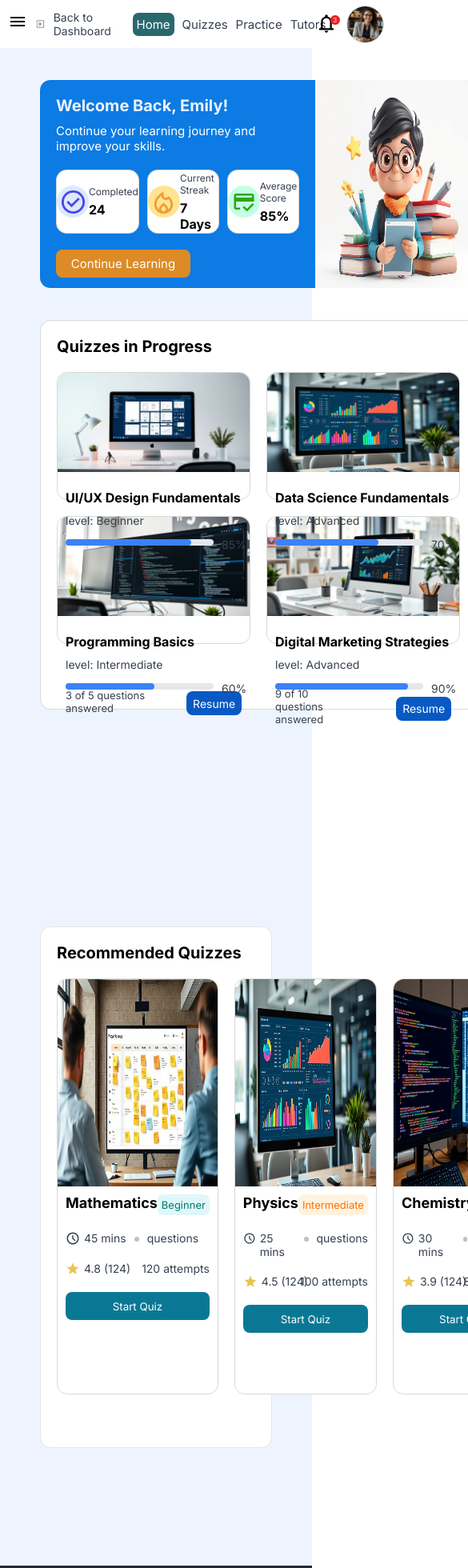
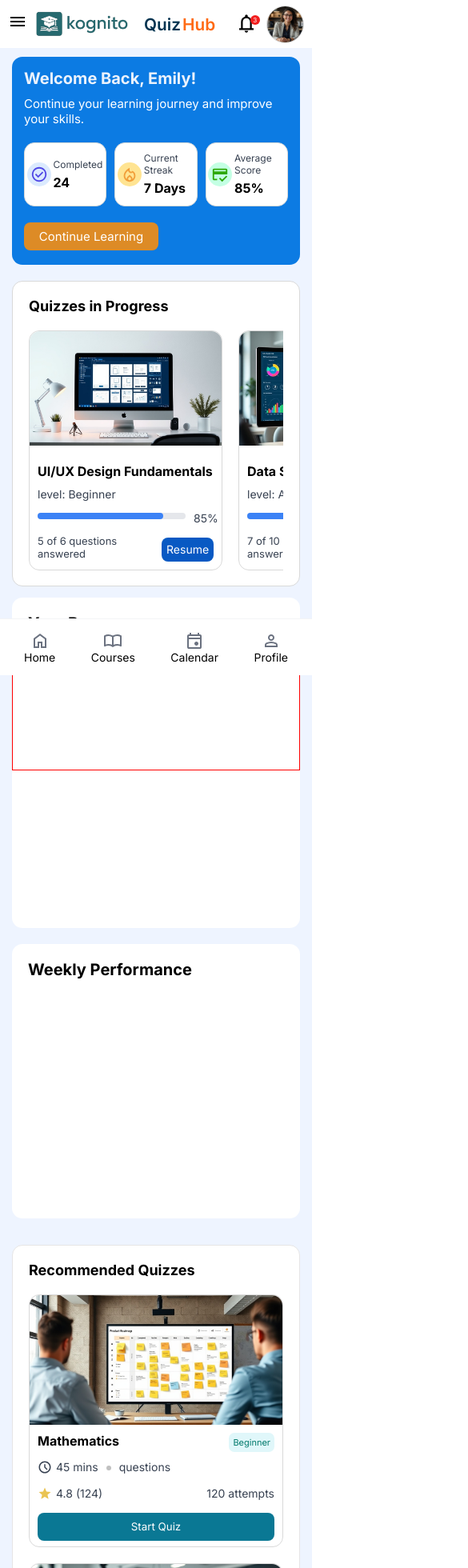
Before and after one commit to John-hackx/Kognito, a React (Vite) app: page /quizhub/home in a window 390 px wide. Shown: the top 1960 px of the page at 80% size, 585 px wide, since content can reach past the window. Built offline with nearby package versions, Linux system fonts and the light colour scheme; a web font is replaced by a local one.

Commit message:
close to finishing quiz hub home page mobile

```diff
--- a/src/Main_App/components/Header.module.css
+++ b/src/Main_App/components/Header.module.css
@@ -142,3 +142,9 @@
     flex: 0.4;
   }
 }
+
+@media (min-width: 510px) {
+  .bell span {
+    margin-top: -30px;
+  }
+}
--- a/src/Quiz_Section/components/QuizHubMain.jsx
+++ b/src/Quiz_Section/components/QuizHubMain.jsx
@@ -11,16 +11,23 @@ import clsx from "clsx";
 import { RecommendedQuizCard } from "./RecommendedQuizCard";
 import { useContext } from "react";
 import { QuizzesContext } from "./QuizzesContext";
+import { WindowSizeContext } from "../../Main_App/components/WindowSizeContext";
 
 function QuizHubMain() {
   const { state } = useContext(QuizzesContext);
+  const { windowWidth } = useContext(WindowSizeContext);
+
+  const mobileView = windowWidth <= 500;
 
   // console.log(state);
   // console.log(dispatch);
   const topRightStyles = { paddingLeft: "10px", border: "0px solid red" };
   const barStyles = { width: "84%" };
   const progressTextStyles = { marginTop: "14px" };
-  const lessonsCompleteStyles = { width: "100%", border: "0px solid red" };
+  const lessonsCompleteStyles = {
+    width: `${mobileView ? "110%" : "100%"}`,
+    border: "0px solid red",
+  };
   return (
     <div className={styles.main}>
       <div className={styles.subMainTop}>
@@ -49,12 +56,15 @@ function QuizHubMain() {
                 Continue Learning
               </button>
             </div>
+            {!mobileView && (
               <div className={styles.heroRight}>
                 <img src={heroImage} alt="Hero" />
               </div>
+            )}
           </div>
           <div className={styles.quizInProgress}>
             <h3>Quizzes in Progress</h3>
+            <div className={styles.quizInProgressSub}>
               <div className={styles.quizInProgressCardContainer}>
                 {QuizInProgress.map((item) => (
                   <CourseProgressCard
@@ -80,17 +90,23 @@ function QuizHubMain() {
               </div>
             </div>
           </div>
+        </div>
         <div className={styles.left}>
           <div className={styles.progress}>
             <h3 className={clsx(styles.progressHeader)}>Your Progress</h3>
             <div className={styles.progressCircleContainer}></div>
           </div>
-          <div className={styles.weeklyPerformance}></div>
+          <div className={styles.weeklyPerformance}>
+            <h3 className={clsx(styles.performanceHeader)}>
+              Weekly Performance
+            </h3>
+          </div>
         </div>
       </div>
 
       <div className={styles.subMainMiddle}>
         <h3 className={clsx(styles.recommendedTitle)}>Recommended Quizzes</h3>
+        <div className={styles.recommendedSub}>
           <div className={styles.recommendedCardsContainer}>
             {shuffleArray(state.quizzes)
               .slice(0, 4)
@@ -113,6 +129,7 @@ function QuizHubMain() {
           <RecommendedQuizCard />
           <RecommendedQuizCard />
           <RecommendedQuizCard /> */}
+          </div>
         </div>
       </div>
     </div>
--- a/src/Quiz_Section/components/QuizHubMain.module.css
+++ b/src/Quiz_Section/components/QuizHubMain.module.css
@@ -25,6 +25,7 @@
   border-radius: 13px;
   display: flex;
 }
+
 .heroLeft {
   flex: 0.6;
   padding: 20px;
@@ -110,18 +111,22 @@
   border: 0.8px solid #d9d9d9;
   margin-top: 40px;
   background-color: #ffffff;
+  padding-left: 20px;
+  padding-right: 20px;
 }
 .quizInProgress h3 {
-  padding: 20px;
+  padding-top: 20px;
+  padding-bottom: 20px;
   font-size: 20px;
   /* border: 1px solid green; */
+}
+.quizInProgressSub {
+  height: 100%;
 }
 
 .quizInProgressCardContainer {
   /* border: 1px solid red; */
   height: 85%;
-  padding-left: 20px;
-  padding-right: 20px;
   display: grid;
   grid-template-columns: 1fr 1fr;
   grid-template-rows: 160px 160px;
@@ -155,6 +160,10 @@
   border-radius: 13px;
   height: 343px;
 }
+.performanceHeader {
+  font-size: 20px;
+  padding: 20px;
+}
 
 .subMainMiddle {
   border: 0.8px solid #e6e5e5;
@@ -167,12 +176,16 @@
   font-size: 20px;
   padding: 20px;
 }
+.recommendedSub {
+  height: 100%;
+  /* width: 100%; */
+  padding-left: 20px;
+  padding-right: 20px;
+}
 .recommendedCardsContainer {
   /* border: 1px solid red; */
-  height: 80%;
-  padding-left: 20px;
+  height: 75%;
   display: flex;
-  padding-right: 20px;
   gap: 20px;
 }
 .recommendedQuizCard {
@@ -279,3 +292,321 @@
   color: #0a7894;
   transition: all 0.3s ease-in-out;
 }
+
+@media (min-width: 360px) and (max-width: 500px) {
+  .main {
+    padding-left: 15px;
+    padding-right: 15px;
+    padding-top: 150px;
+    height: 334vh;
+  }
+  .subMainTop {
+    flex-direction: column;
+  }
+  .hero {
+    flex-direction: column;
+    margin-top: -15.5vh;
+  }
+  .heroLeft {
+    padding: 15px;
+  }
+  .svgContainer {
+    width: 30px;
+    height: 30px;
+  }
+  .svgContainer svg {
+    width: 22px;
+    height: 22px;
+  }
+  .heroCardRight h4 {
+    font-size: 16px;
+  }
+  .quizInProgress {
+    margin-top: 20px;
+    height: 43vh;
+  }
+  .quizInProgress h3 {
+    font-size: 18px;
+  }
+  .quizInProgressCardContainer {
+    display: flex;
+    overflow-x: scroll;
+    height: 90%;
+  }
+
+  .left {
+    margin-top: -20px;
+  }
+  .weeklyPerformance {
+    margin-top: 20px;
+  }
+
+  .subMainMiddle {
+    margin-top: 66vh;
+    height: 165vh;
+    /* border: 1px solid red; */
+    margin-top: 105px;
+    padding-bottom: 10px;
+  }
+  .recommendedTitle {
+    font-size: 18px;
+    padding: 20px;
+  }
+  .recommendedCardsContainer {
+    height: 95%;
+
+    display: flex;
+    flex-direction: column;
+    /* overflow-x: scroll; */
+    gap: 20px;
+  }
+  .recommendedQuizCard {
+    height: 100%;
+    display: flex;
+    flex-direction: column;
+  }
+  .recommendedQuizCardTop {
+    flex: 0.5;
+    /* border: 1px solid green; */
+  }
+  .recommendedQuizCardBottom {
+    flex: 0.5;
+    /* border: 1px solid black; */
+    overflow-y: hidden;
+    padding-left: 10px;
+    padding-right: 10px;
+  }
+  .recommendedCardHeader {
+    margin-top: 10px;
+  }
+  .recommendedCourseTitle {
+    font-size: 16px;
+  }
+  .recommendedCourseLevel {
+    font-size: 11px;
+  }
+  .recommendedCardDescription {
+    margin-top: 10px;
+  }
+  .recommendedCardDescription svg .recommendedCourseTime {
+    font-size: 12px;
+  }
+  .recommendedQuizCardRating {
+    margin-top: 15px;
+  }
+  .recommendedQuizButton {
+    margin-top: 15px;
+  }
+
+  /* Scroll bar design */
+  .quizInProgressCardContainer {
+    /* width: 100%; */
+    max-height: 300px; /* adjust as needed */
+    overflow: auto;
+    scrollbar-width: thin; /* Firefox */
+    scrollbar-color: transparent transparent; /* Firefox */
+    transition: scrollbar-color 0.3s ease;
+  }
+
+  /* Show scrollbar only on hover or scroll */
+  .quizInProgressCardContainer:hover {
+    scrollbar-color: #888 #f1f1f1;
+  }
+
+  /* Chrome, Edge, Safari (WebKit browsers) */
+  .quizInProgressCardContainer::-webkit-scrollbar {
+    width: 8px;
+    height: 8px;
+  }
+
+  .quizInProgressCardContainer::-webkit-scrollbar-track {
+    background: transparent;
+  }
+
+  .quizInProgressCardContainer::-webkit-scrollbar-thumb {
+    background-color: transparent;
+    border-radius: 10px;
+    transition: background-color 0.3s ease;
+  }
+
+  .quizInProgressCardContainer:hover::-webkit-scrollbar-thumb {
+    background-color: #888;
+  }
+
+  /* Hide scrollbar buttons (arrows) */
+  .quizInProgressCardContainer::-webkit-scrollbar-button {
+    display: none;
+    height: 0;
+    width: 0;
+  }
+
+  /* Scroll bar design */
+  .recommendedCardsContainer {
+    /* width: 100%; */
+    /* max-height: 300px; adjust as needed */
+    overflow: auto;
+    scrollbar-width: thin; /* Firefox */
+    scrollbar-color: transparent transparent; /* Firefox */
+    transition: scrollbar-color 0.3s ease;
+  }
+
+  /* Show scrollbar only on hover or scroll */
+  .recommendedCardsContainer:hover {
+    scrollbar-color: #888 #f1f1f1;
+  }
+
+  /* Chrome, Edge, Safari (WebKit browsers) */
+  .recommendedCardsContainer::-webkit-scrollbar {
+    width: 8px;
+    height: 8px;
+  }
+
+  .recommendedCardsContainer::-webkit-scrollbar-track {
+    background: transparent;
+  }
+
+  .recommendedCardsContainer::-webkit-scrollbar-thumb {
+    background-color: transparent;
+    border-radius: 10px;
+    transition: background-color 0.3s ease;
+  }
+
+  .recommendedCardsContainer:hover::-webkit-scrollbar-thumb {
+    background-color: #888;
+  }
+
+  /* Hide scrollbar buttons (arrows) */
+  .recommendedCardsContainer::-webkit-scrollbar-button {
+    display: none;
+    height: 0;
+    width: 0;
+  }
+}
+
+@media (min-width: 400px) and (max-width: 430px) {
+  .main {
+    height: 320vh;
+  }
+  .hero {
+    margin-top: -14vh;
+  }
+  .quizInProgress {
+    height: 40vh;
+  }
+  .left {
+    margin-top: -20px;
+  }
+  .weeklyPerformance {
+    margin-top: 20px;
+  }
+  .subMainMiddle {
+    margin-top: 60px;
+  }
+}
+
+@media (min-width: 440px) and (max-width: 480px) {
+  .main {
+    height: 180vh;
+  }
+  .hero {
+    margin-top: -12.5vh;
+  }
+  .quizInProgress {
+    height: 36vh;
+  }
+  .subMainMiddle {
+    margin-top: 55vh;
+    /* border: 1px solid red; */
+    height: 38vh;
+    width: 100%;
+  }
+
+  .recommendedCardsContainer {
+    display: grid;
+    grid-auto-flow: column;
+    grid-auto-columns: 300px; /* Make every item 300px wide */
+    overflow-x: scroll;
+    height: 85%;
+    width: 100%;
+    gap: 1rem; /* Optional spacing between cards */
+  }
+  .recommendedQuizCard {
+    height: 96%;
+  }
+
+  .recommendedQuizCardBottom {
+    display: flex;
+    flex-direction: column;
+  }
+  .recommendedCardHeader {
+    flex: 0.3;
+  }
+}
+
+@media (min-width: 370px) and (max-width: 390px) {
+  .main {
+    height: 336vh;
+  }
+  .hero {
+    margin-top: -16.5vh;
+  }
+  .quizInProgress {
+    height: 45vh;
+  }
+
+  .left {
+    margin-top: -3vh;
+  }
+  .subMainMiddle {
+    margin-top: 15vh;
+  }
+}
+
+@media (max-width: 372px) {
+  .main {
+    height: 350vh;
+  }
+  .subMainMiddle {
+    margin-top: 15vh;
+    height: 170vh;
+  }
+}
+
+@media (max-width: 370px) {
+  .main {
+    height: 338vh;
+  }
+  .subMainMiddle {
+    margin-top: 17vh;
+  }
+}
+
+@media (max-width: 360px) {
+  .main {
+    height: 425vh;
+  }
+  .hero {
+    margin-top: -19.5vh;
+  }
+  .heroLeft {
+    padding: 15px;
+  }
+  .heroCard {
+    flex-direction: column;
+  }
+  .heroCardRight {
+    justify-content: center;
+    align-items: center;
+  }
+  .quizInProgress {
+    height: 55vh;
+  }
+  .left {
+    margin-top: -2vh;
+  }
+  .subMainMiddle {
+    margin-top: 17vh;
+    /* border: 1px solid red; */
+    height: 210vh;
+  }
+}
--- a/src/Quiz_Section/components/RecommendedQuizCard.jsx
+++ b/src/Quiz_Section/components/RecommendedQuizCard.jsx
@@ -2,6 +2,8 @@ import clsx from "clsx";
 // import dataScience from "../../assets/images/dataScience.jpg";
 import styles from "./QuizHubMain.module.css";
 import { useNavigate } from "react-router-dom";
+// import { useContext } from "react";
+import { WindowSizeContext } from "../../Main_App/components/WindowSizeContext";
 
 export function RecommendedQuizCard({
   quizCardImageStyles,
@@ -18,6 +20,8 @@ export function RecommendedQuizCard({
   attempts,
   id,
 }) {
+  // const { windowWidth } = useContext(WindowSizeContext);
+  // const mobileView = windowWidth <= 500;
   const navigate = useNavigate();
   const handleStartQuiz = (id) => {
     navigate(`/quizhub/quizzes/${id}`, { state: quiz });
@@ -62,6 +66,7 @@ export function RecommendedQuizCard({
             {numbOfQuestions} questions
           </p>
         </div>
+        {/* {!mobileView && ( */}
         <div className={styles.recommendedQuizCardRating}>
           <svg
             xmlns="http://www.w3.org/2000/svg"
@@ -75,6 +80,7 @@ export function RecommendedQuizCard({
           <p className={clsx(styles.rating)}>{rating} (124)</p>
           <p className={clsx(styles.attempts)}>{attempts} attempts</p>
         </div>
+        {/* )} */}
         <button
           onClick={() => handleStartQuiz(id)}
           className={clsx(styles.recommendedQuizButton)}
--- a/src/Quiz_Section/pages/QuizHubDashboard.jsx
+++ b/src/Quiz_Section/pages/QuizHubDashboard.jsx
@@ -3,9 +3,10 @@ import styles from "./QuizHubDashboard.module.css";
 import clsx from "clsx";
 import Header from "../../Main_App/components/Header";
 import { Link, NavLink } from "react-router-dom";
-import { useReducer, useEffect } from "react";
+import { useReducer, useEffect, useContext } from "react";
 import { QuizzesContext } from "../components/QuizzesContext";
 import { availableQuizzes } from "../../assets/data/availableQuizData";
+import { WindowSizeContext } from "../../Main_App/components/WindowSizeContext";
 
 const initialState = {
   quizzes: [],
@@ -119,6 +120,9 @@ function QuizHubDashboard() {
   const [state, dispatch] = useReducer(reducer, initialState);
   const location = useLocation();
   const { id } = useParams();
+  const { windowWidth } = useContext(WindowSizeContext);
+
+  const mobileView = windowWidth <= 500;
 
   const isQuizReviewPage =
     location.pathname === `/quizhub/quizzes/${id}/quizreview`;
@@ -171,11 +175,15 @@ function QuizHubDashboard() {
   }, []);
 
   const middleChildrenStyle = { border: "none" };
-  const logoStyle = { border: "none", paddingLeft: "30px" };
+  const logoStyle = {
+    border: "none",
+    paddingLeft: `${!mobileView ? "30px" : ""}`,
+  };
   return (
     <>
       {!isQuizReviewPage && (
         <Header logoStyle={logoStyle} middleChildrenStyle={middleChildrenStyle}>
+          {!mobileView && (
             <Link to="/" className={styles.goBackLink}>
               <div className={styles.goBack}>
                 <svg
@@ -190,6 +198,8 @@ function QuizHubDashboard() {
                 <p>Back to Dashboard</p>
               </div>
             </Link>
+          )}
+          {!mobileView && (
             <div className={clsx(styles.navlinks)}>
               <ul>
                 <li>
@@ -234,6 +244,13 @@ function QuizHubDashboard() {
                 </li>
               </ul>
             </div>
+          )}
+          {mobileView && (
+            <div className={clsx(styles.quizhubTitle)}>
+              <p>Quiz</p>
+              <span>Hub</span>
+            </div>
+          )}
         </Header>
       )}
       <QuizzesContext.Provider value={{ state, dispatch }}>
--- a/src/Quiz_Section/pages/QuizHubDashboard.module.css
+++ b/src/Quiz_Section/pages/QuizHubDashboard.module.css
@@ -47,3 +47,24 @@
   color: #374151;
   font-size: 15px;
 }
+
+@media (min-width: 360px) and (max-width: 500px) {
+  .quizhubTitle {
+    display: flex;
+    /* border: 1px solid red; */
+    width: 100%;
+    align-items: center;
+    justify-content: center;
+    gap: 2px;
+  }
+  .quizhubTitle p {
+    font-weight: 600;
+    font-size: 1.3rem;
+    color: #023350;
+  }
+  .quizhubTitle span {
+    font-weight: 600;
+    font-size: 1.3rem;
+    color: #ff6a14;
+  }
+}
--- a/src/Quiz_Section/pages/QuizHubHome.jsx
+++ b/src/Quiz_Section/pages/QuizHubHome.jsx
@@ -1,11 +1,17 @@
 import QuizHubMain from "../components/QuizHubMain";
 import Footer from "../../Main_App/components/Footer";
+import { useContext } from "react";
+import { WindowSizeContext } from "../../Main_App/components/WindowSizeContext";
+import MobileFooter from "../../Main_App/components/MobileFooter";
 
 function QuizHubDashboard() {
+  const { windowWidth } = useContext(WindowSizeContext);
+  const mobileView = windowWidth <= 500;
+
   return (
     <>
       <QuizHubMain />
-      <Footer />
+      {mobileView ? <MobileFooter /> : <Footer />}
     </>
   );
 }
```
Lines whose indentation alone changed are shown as unchanged.
